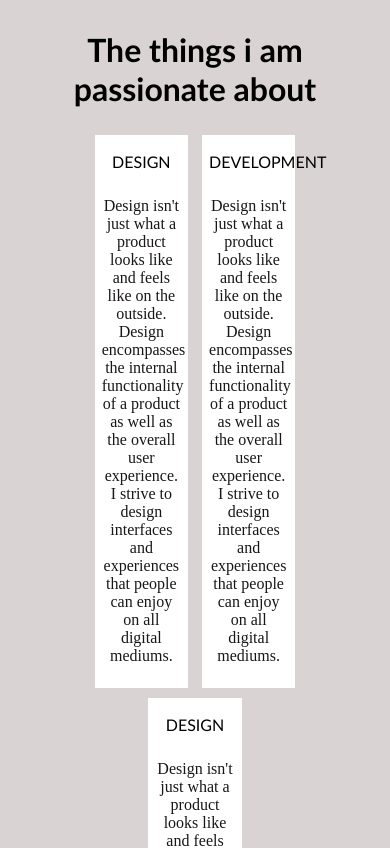
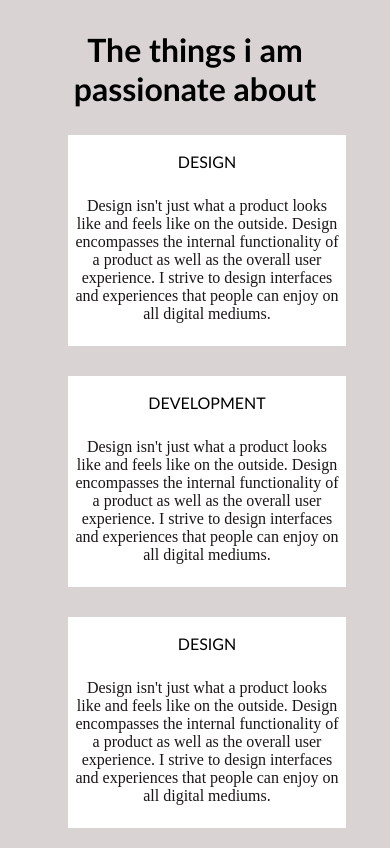
Before and after one commit to idahosanosa/idahosanosa.github.io, a plain HTML site: page index.html in a window 390 px wide. Shown: the part 960-1808 px from the top of the page. Drawn offline with nearby package versions, Linux system fonts and the light colour scheme; files whose address does not match are found by name.

Commit message:
third commit

```diff
--- a/css/main.css
+++ b/css/main.css
@@ -212,7 +212,8 @@ main{
 }
 
 .passion-list p {
-    overflow: unset;
+    overflow: hidden;
+
 }
 .experience{
     padding: 20px;
@@ -405,6 +406,13 @@ footer{
     header {
         height: 300px;
     }
+
+
+    .passion-list{
+        width: 100%;
+        margin-bottom: 25px;
+    }
+
 }
 
 @media (max-width:350px) {
@@ -435,4 +443,13 @@ footer{
         padding: 50px;
         padding-top: 100px;
     }
+
+
+
+    .passion-list{
+        width: 100%;
+        margin-bottom: 25px;
+    }
+
+
 }
```
